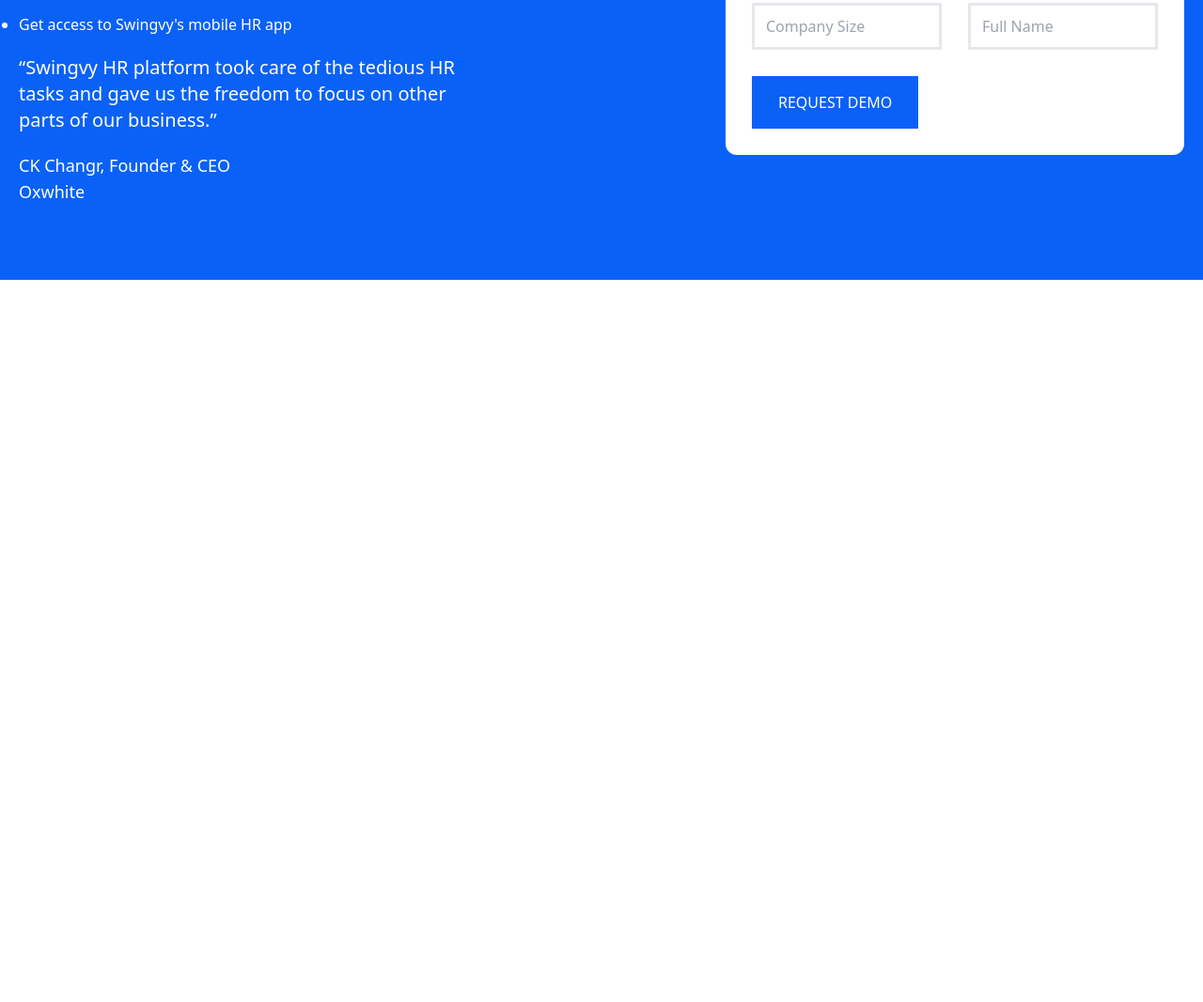
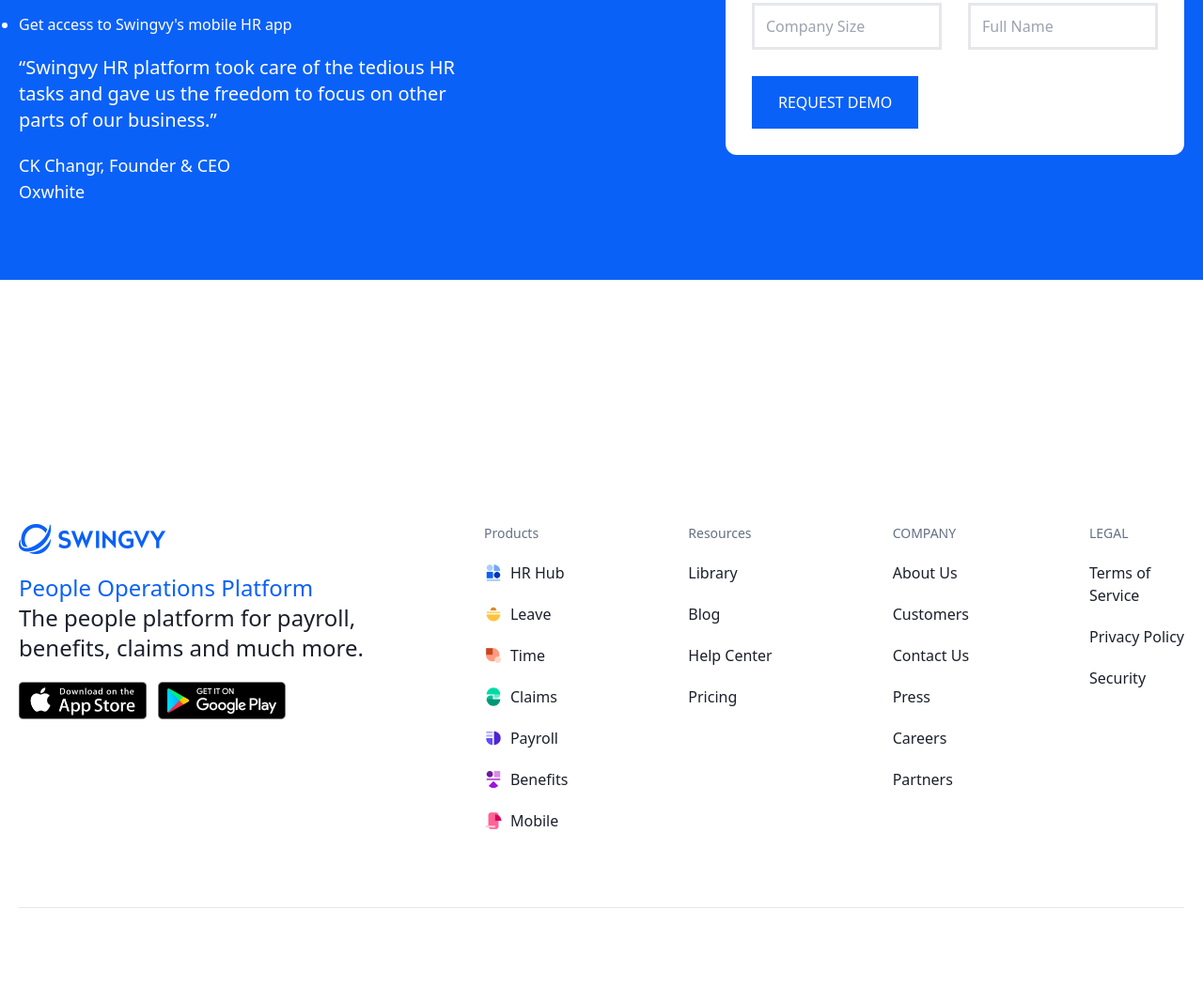
Before and after one commit to AzizovM-doder/git_home_4, a website: page index.html in a window 1280 px wide. Shown: the part 4893-5960 px from the top of the page at 94% size. Before the commit the page ends 5271 px from the top, so only its background shows below. Drawn offline with nearby package versions, Linux system fonts and the light colour scheme; files that its build step writes are made by us from their sources.

Commit message:
footer sec 1 added

```diff
--- a/index.html
+++ b/index.html
@@ -182,5 +182,77 @@
             </section>
         </section>
     </main>
+    <footer class="py-20">
+        <section class="max-w-7xl m-auto p-5">
+        <section class="flex justify-between py-20 items-start">
+            <ul class="flex flex-col gap-5">
+                <li><img width="156" src="assets/image.png" alt="logo"></li>
+                <li class="text-2xl text-[#1C202B]"><span class="text-[#0A61F7]">People Operations Platform</span><br>The people platform for payroll, <br> benefits, claims and much more.</li>
+                <li class="flex gap-3">
+                    <a target="_blank" href="https://www.apple.com/app-store/">
+                    <img width="136" src="assets/image copy 16.png" alt="appstore">
+                    </a>
+                    <a class target="_blank" href="https://play.google.com/store/apps?hl=ru&pli=1">
+                    <img width="136" src="assets/image copy 17.png" alt="play market">
+                    </a>
+                </li>
+            </ul>
+            <ul class="flex flex-col gap-5">
+                <li class="text-[#657085] text-sm">Products</li>
+                <li class="flex items-center gap-2">
+                    <img width="20" src="assets/image copy.png" alt="icon">
+                    <p class="text-[#1C202B]">HR Hub</p>
+                </li>
+                <li class="flex items-center gap-2">
+                    <img width="20" src="assets/image copy 2.png" alt="icon">
+                    <p class="text-[#1C202B]">Leave</p>
+                </li>
+                <li class="flex items-center gap-2">
+                    <img width="20" src="assets/image copy 3.png" alt="icon">
+                    <p class="text-[#1C202B]">Time</p>
+                </li>
+                <li class="flex items-center gap-2">
+                    <img width="20" src="assets/image copy 4.png" alt="icon">
+                    <p class="text-[#1C202B]">Claims</p>
+                </li>
+                <li class="flex items-center gap-2">
+                    <img width="20" src="assets/image copy 5.png" alt="icon">
+                    <p class="text-[#1C202B]">Payroll</p>
+                </li>
+                <li class="flex items-center gap-2">
+                    <img width="20" src="assets/image copy 6.png" alt="icon">
+                    <p class="text-[#1C202B]">Benefits</p>
+                </li>
+                <li class="flex items-center gap-2">
+                    <img width="20" src="assets/image copy 7.png" alt="icon">
+                    <p class="text-[#1C202B]">Mobile</p>
+                </li>
+            </ul>
+            <ul class="flex flex-col gap-5">
+                <li class="text-[#657085] text-sm">Resources</li>
+                <li class="text-[#1C202B]">Library</li>
+                <li class="text-[#1C202B]">Blog</li>
+                <li class="text-[#1C202B]">Help Center</li>
+                <li class="text-[#1C202B]">Pricing</li>
+            </ul>
+            <ul class="flex flex-col gap-5">
+                <li class="text-[#657085] text-sm">COMPANY</li>
+                <li class="text-[#1C202B]">About Us</li>
+                <li class="text-[#1C202B]">Customers</li>
+                <li class="text-[#1C202B]">Contact Us</li>
+                <li class="text-[#1C202B]">Press</li>
+                <li class="text-[#1C202B]">Careers</li>
+                <li class="text-[#1C202B]">Partners</li>
+            </ul>
+            <ul class="flex flex-col gap-5">
+                <li class="text-[#657085] text-sm">LEGAL</li>
+                <li class="text-[#1C202B]">Terms of <br> Service</li>
+                <li class="text-[#1C202B]">Privacy Policy</li>
+                <li class="text-[#1C202B]">Security</li>
+            </ul>
+        </section>
+        <hr>
+        </section>
+    </footer>
 </body>
 </html>
```
Also changed, not shown: assets/image copy 16.png (added), assets/image copy 17.png (added).
